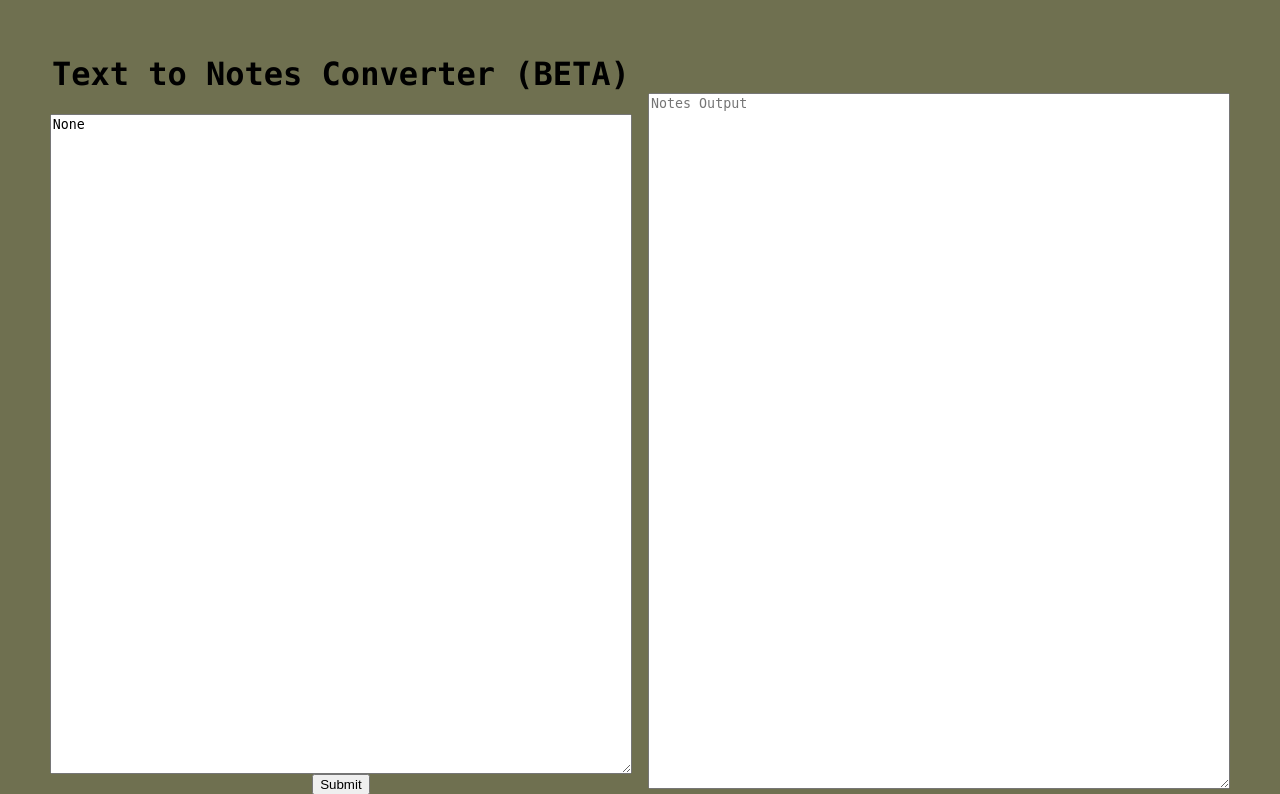
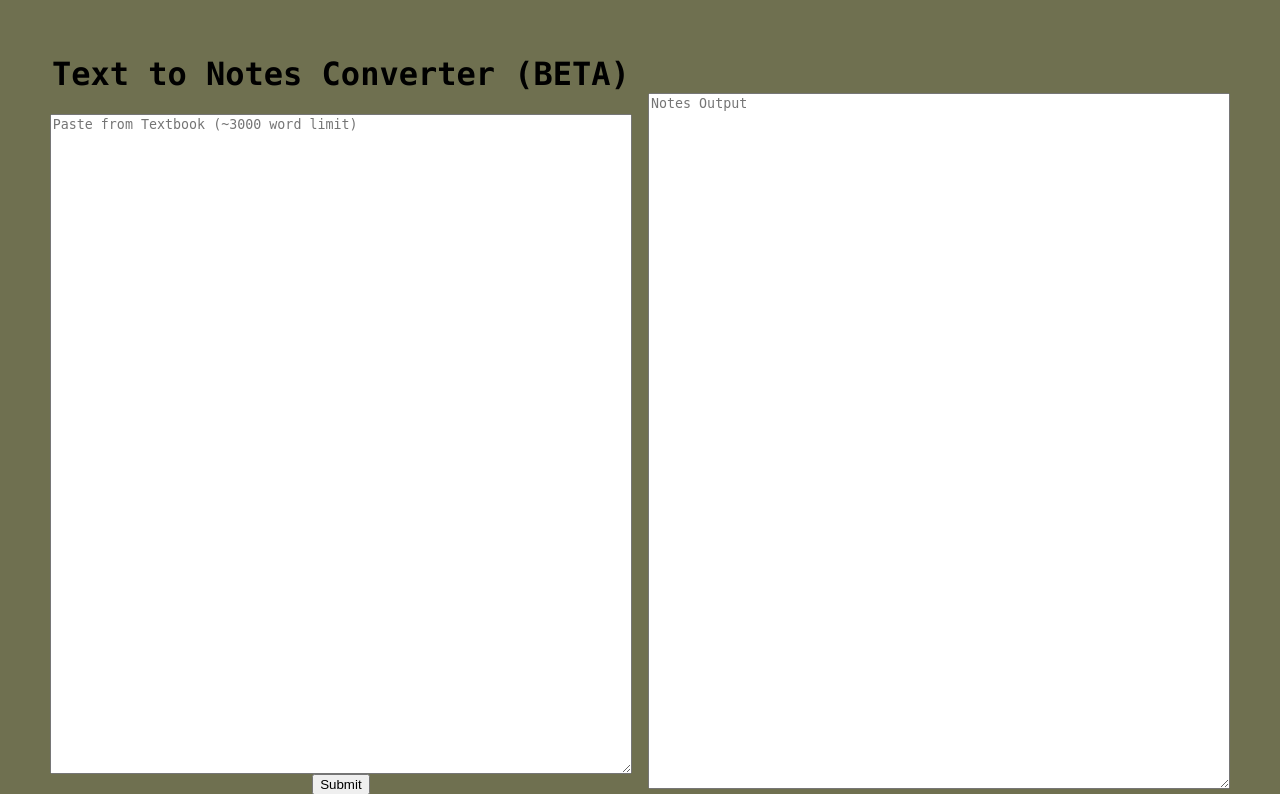
Before and after one commit to Tennis-Ball/AI-Text-To-Notes-Converter, a Flask app: page / in a window 1280 px wide. Shown: the top 794 px of the page. Run offline with Flask 2, Linux system fonts and the light colour scheme.

Commit message:
minor changes

```diff
--- a/app/routes.py
+++ b/app/routes.py
@@ -20,7 +20,7 @@ def home():
     in_extra = False
     raw_notes = []
 
-    input = None
+    input = ""
 
     if request.method == "POST":
         input = request.form["text_in"]
--- a/app/templates/home.html.j2
+++ b/app/templates/home.html.j2
@@ -3,7 +3,7 @@
 		<div style="display: inline-block; width: 49%">
 			<h1 style="font-family: Lucida Console, Courier New, monospace;">Text to Notes Converter (BETA)</h1>
 			<form action="/" method="post">
-				<textarea id="text_in" name="text_in" placeholder="Paste from Textbook" style="width: 98%; height: 90%;">{{input}}</textarea>
+				<textarea id="text_in" name="text_in" placeholder="Paste from Textbook (~3000 word limit)" style="width: 98%; height: 90%;">{{input}}</textarea>
 				<br>
 				<input type="submit" formmethod="post">
 			</form>
```
